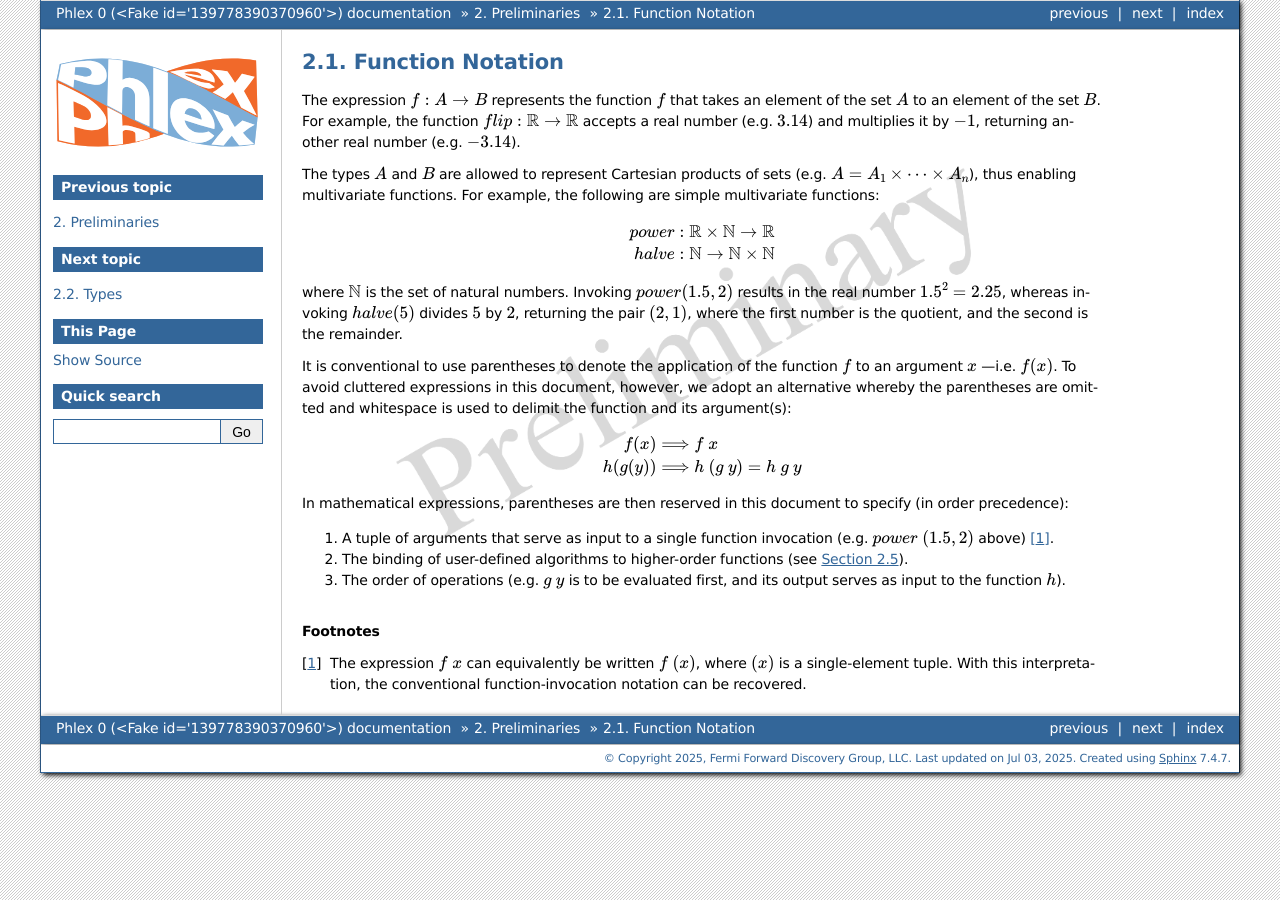
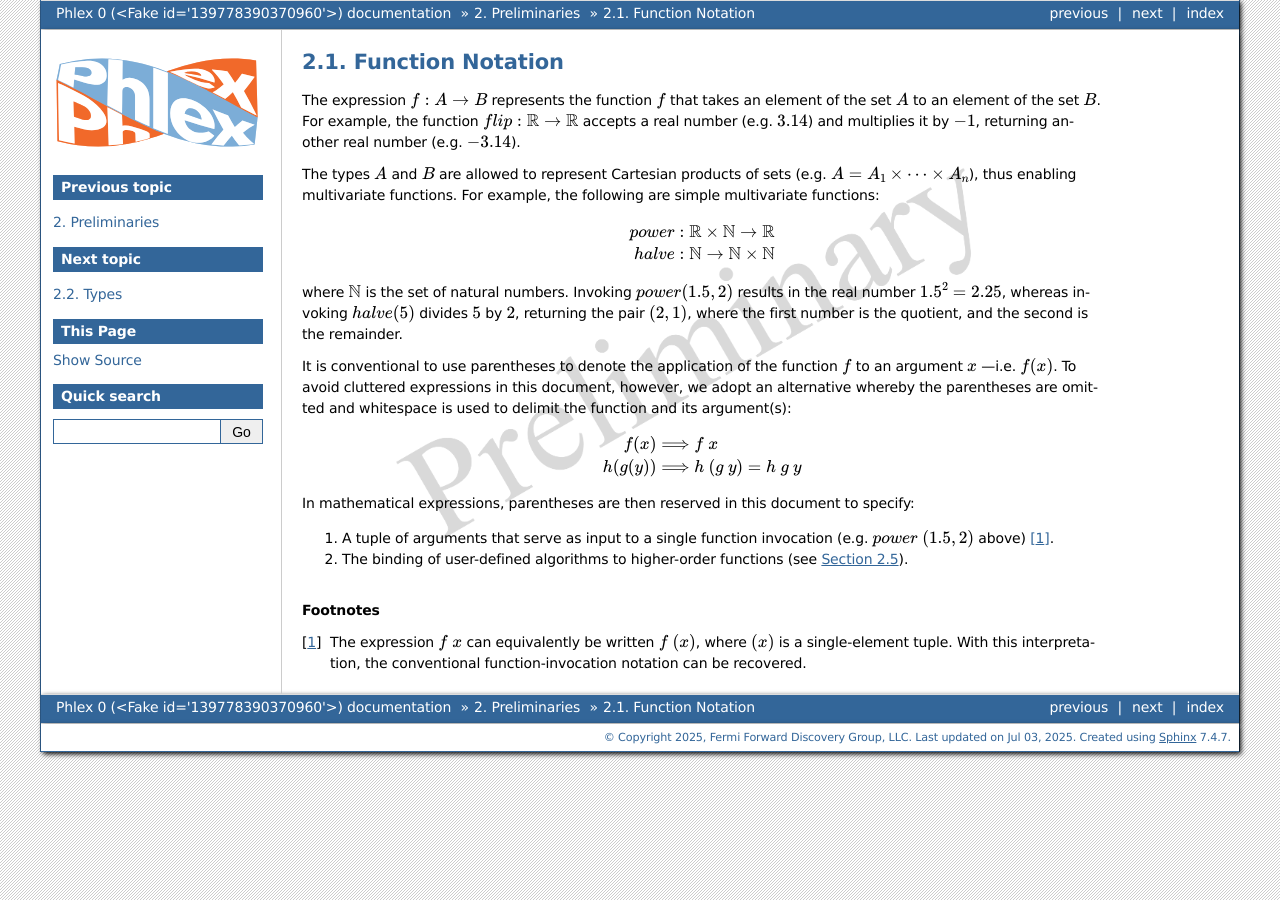
Before and after one commit to Framework-R-D/phlex-design, a Sphinx documentation site: the page built from doc/ch_preliminaries/function_notation.rst, in a window 1280 px wide. Built offline with Sphinx 7.4.7, drawn with Linux system fonts in a browser that asks for light colours.

Commit message:
Address confusion in function notation

```diff
--- a/doc/ch_preliminaries/function_notation.rst
+++ b/doc/ch_preliminaries/function_notation.rst
@@ -26,11 +26,10 @@ To avoid cluttered expressions in this document, however, we adopt an alternativ
 
    h(g(y)) &\Longrightarrow h\ (g\ y) = h\ g\ y
 
-In mathematical expressions, parentheses are then reserved in this document to specify (in order precedence):
+In mathematical expressions, parentheses are then reserved in this document to specify:
 
 1. A tuple of arguments that serve as input to a single function invocation (e.g. :math:`power\ (1.5, 2)` above) [#apply]_.
 2. The binding of user-defined algorithms to higher-order functions (see :numref:`ch_preliminaries/functional_programming:Sequences of data and higher-order functions`).
-3. The order of operations (e.g. :math:`g\ y` is to be evaluated first, and its output serves as input to the function :math:`h`).
 
 .. rubric:: Footnotes
 
```
